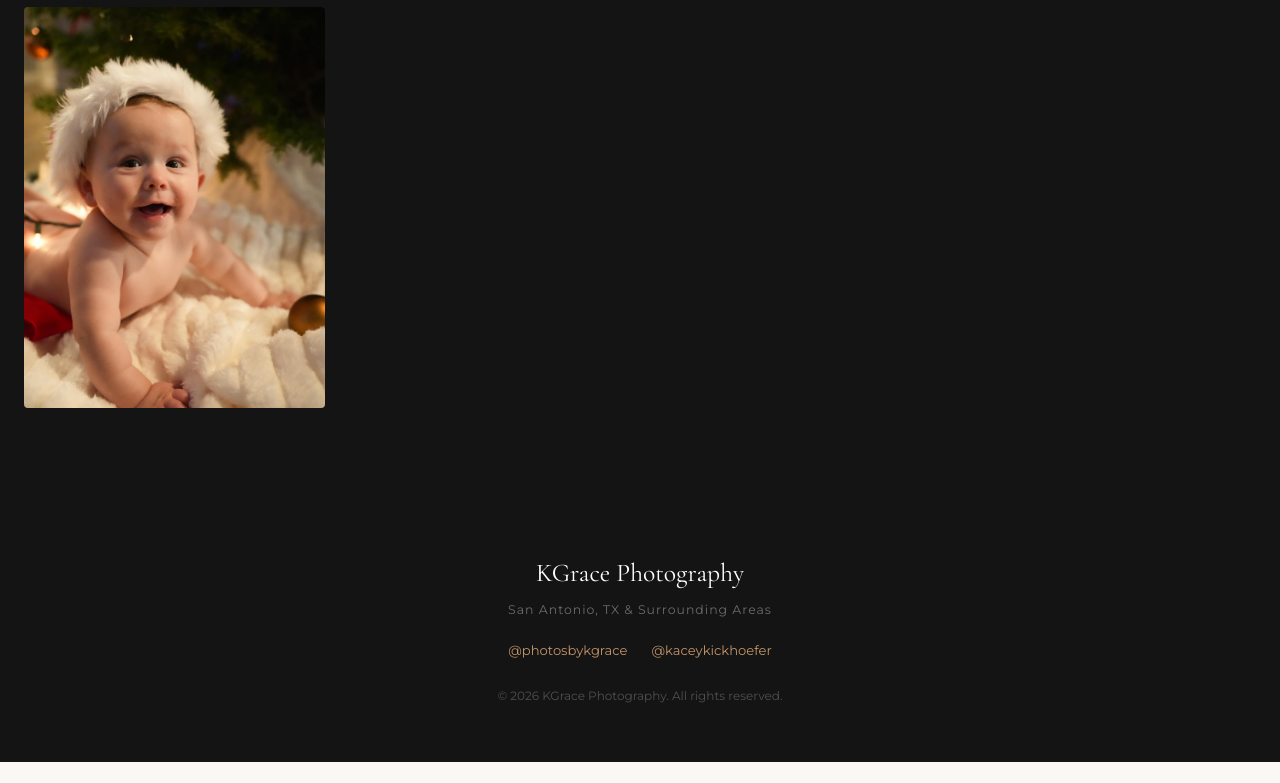
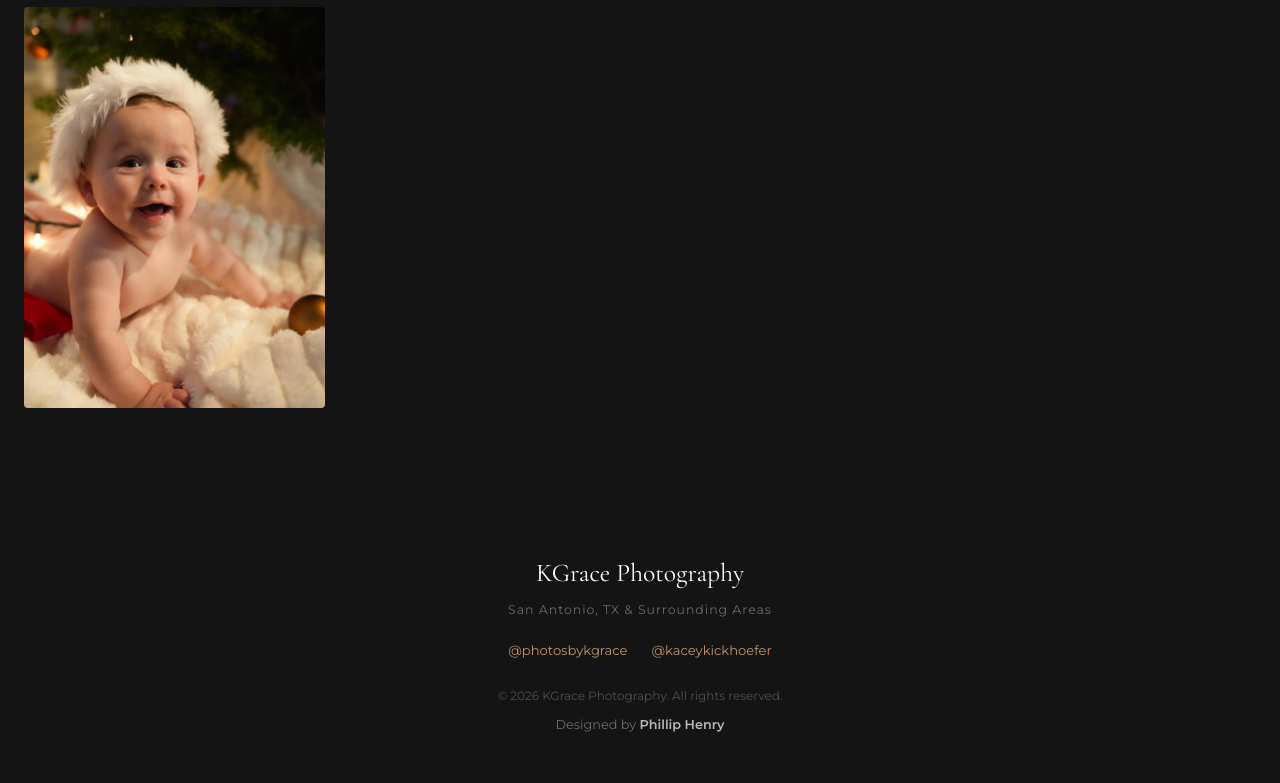
Before and after one commit to zidelen/kgracephotography, a plain HTML site: page portfolio.html in a window 1280 px wide. Shown: the part 9378-10161 px from the top of the page. Before the commit the page ends 10140 px from the top, so only its background shows below. Drawn offline with nearby package versions, Linux system fonts and the light colour scheme.

Commit message:
Fix footer credit styling to match bftr-credit reference
Co-Authored-By: Claude Sonnet 4.6 <noreply@anthropic.com>

```diff
--- a/css/style.css
+++ b/css/style.css
@@ -502,9 +502,9 @@ footer {
 .footer-links a { font-size: 0.82rem; color: var(--accent); transition: color 0.2s; }
 .footer-links a:hover { color: var(--white); }
 .footer-copy { font-size: 0.75rem; color: rgba(255,255,255,0.25); margin-bottom: 8px; }
-.footer-credit { font-size: 0.75rem; color: rgba(255,255,255,0.25); margin-top: 6px; }
-.footer-credit a { color: rgba(255,255,255,0.6); text-decoration: none; font-weight: 600; transition: color 0.2s; }
-.footer-credit a:hover { color: var(--accent); }
+.footer-credit { font-size: 0.8rem; color: rgba(255,255,255,0.38); margin-top: 6px; }
+.footer-credit a { color: rgba(255,255,255,0.7); text-decoration: none; font-weight: 600; transition: color 0.2s; }
+.footer-credit a:hover { color: #c9943a !important; }
 
 /* ── Section header helper ──────────────────── */
 .section-header { margin-bottom: 56px; }
--- a/portfolio.html
+++ b/portfolio.html
@@ -75,6 +75,7 @@
         <a href="https://www.instagram.com/kaceykickhoefer" target="_blank" rel="noopener">@kaceykickhoefer</a>
       </div>
       <p class="footer-copy">&copy; <span id="year"></span> KGrace Photography. All rights reserved.</p>
+      <p class="footer-credit">Designed by <a href="https://phenry.dev" target="_blank" rel="noopener">Phillip Henry</a></p>
     </div>
   </footer>
 
```
